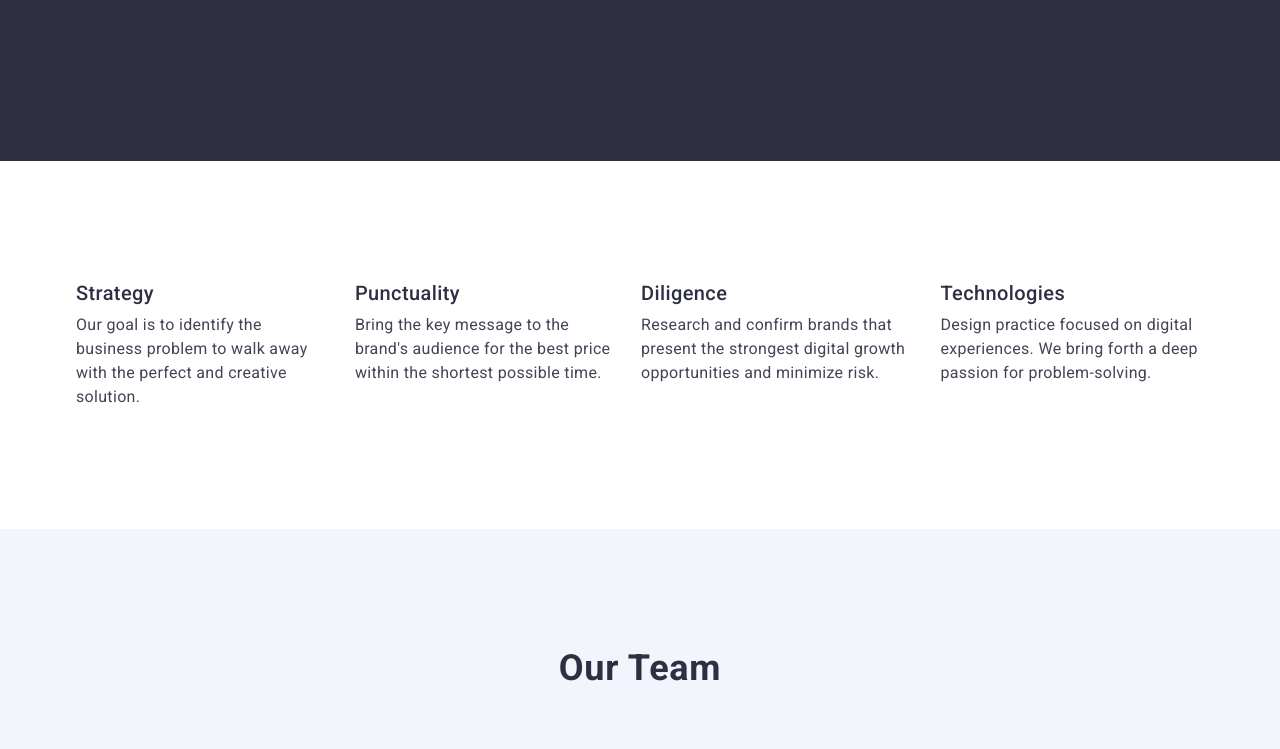
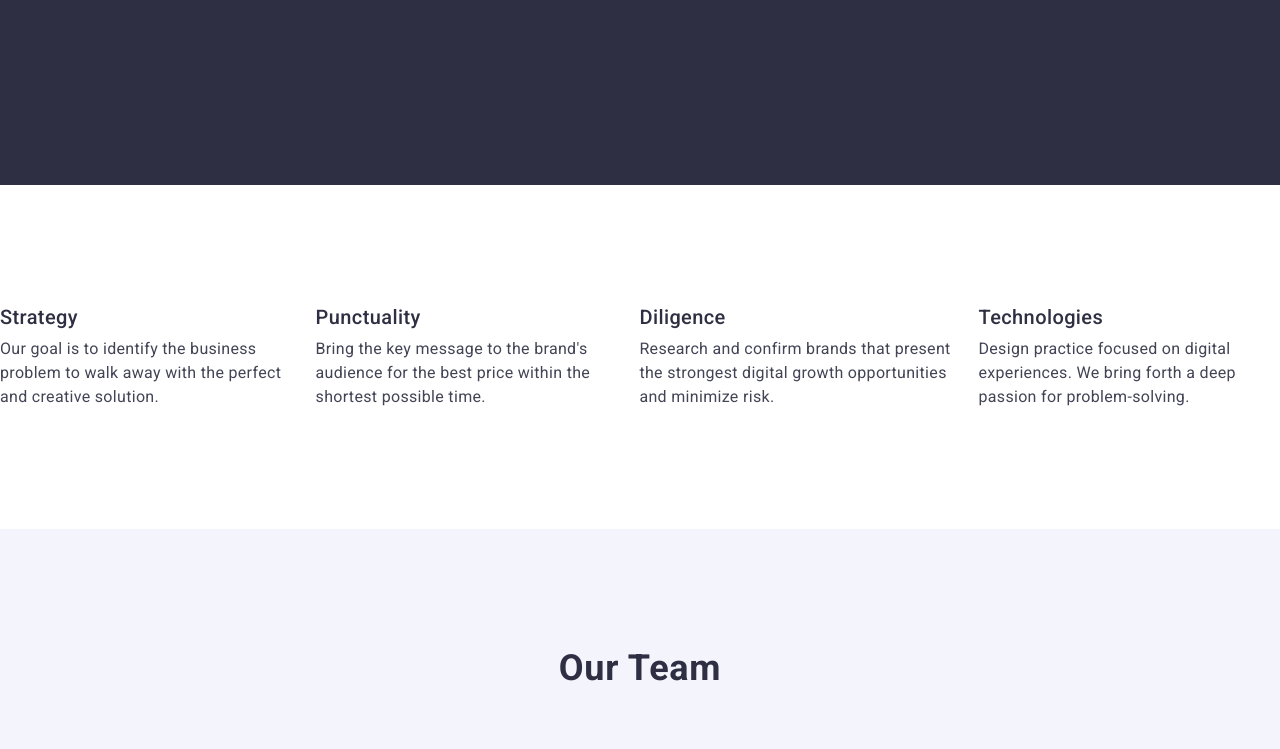
Before and after one commit to Maryna-Iliukova/goit-markup-hw-03, a plain HTML site: page index.html in a window 1280 px wide. Shown: the part 416-1165 px from the top of the page. Drawn offline with nearby package versions, Linux system fonts and the light colour scheme.

Commit message:
update index and css files

```diff
--- a/css/styles.css
+++ b/css/styles.css
@@ -159,10 +159,7 @@ img {
     border-bottom: 1px solid #E7E9FC;
 }
 
-.container {
-    display: flex;
-    flex-direction: column;
-    align-items:center;
+.container: {
     max-width: 1158px;
     padding: 0 15px;
     margin: 0 auto;
@@ -282,9 +279,7 @@ img {
     max-width: 264px;
     text-wrap: wrap;
 }
-.footer > .container {
-    align-items: flex-start;
-}
+
 .footer {
     padding: 100px 0;
 }
```
